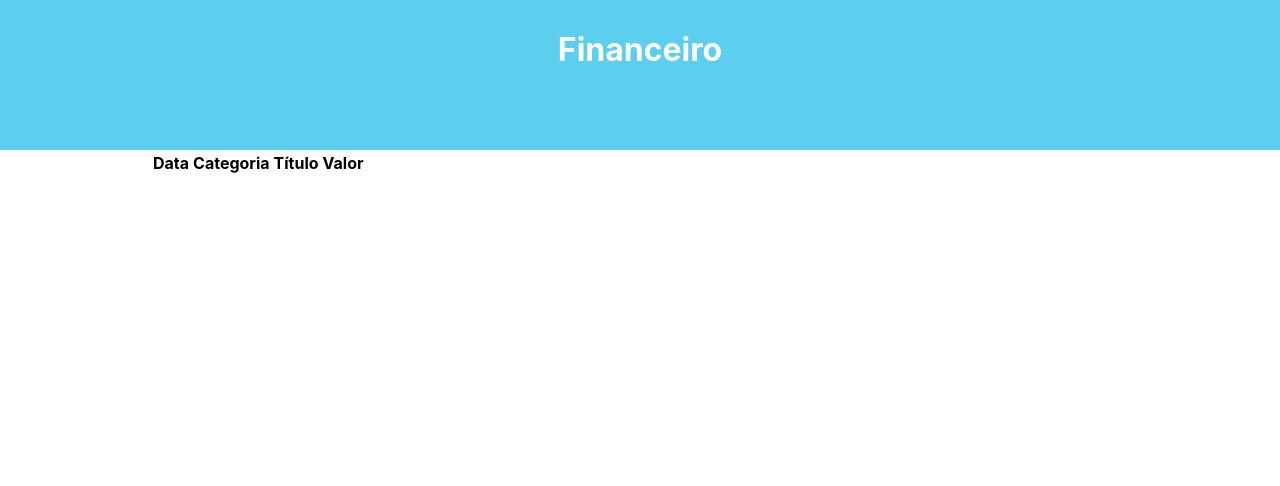
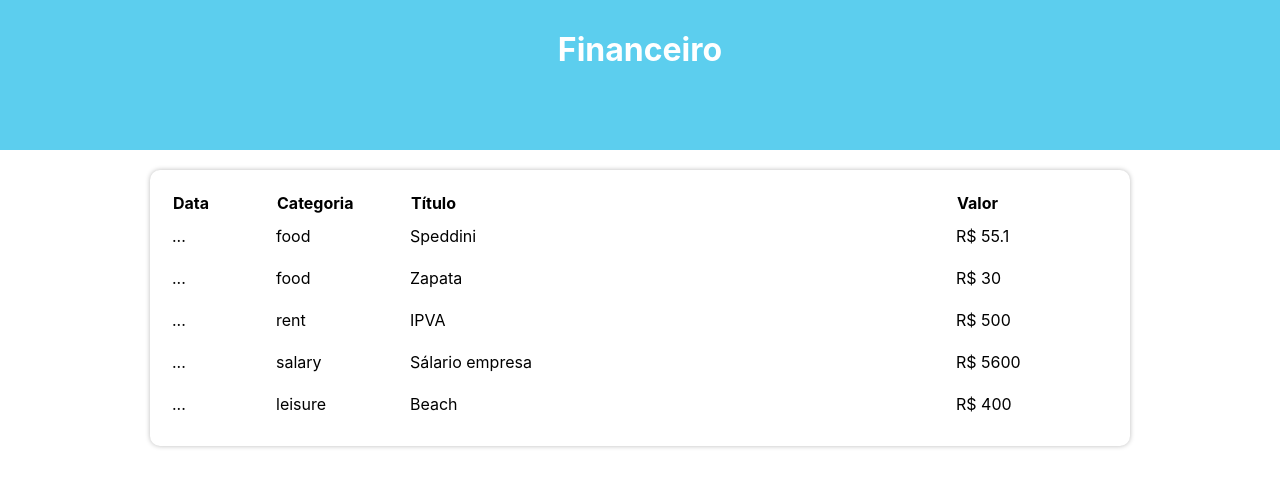
Before and after one commit to guilhermenoliani/expense-manager, a React (Create React App) app: page / in a window 1280 px wide. Shown: the top 486 px of the page. Built offline with nearby package versions, Linux system fonts and the light colour scheme.

Commit message:
Adicionando categorias

```diff
--- a/src/App.tsx
+++ b/src/App.tsx
@@ -11,7 +11,7 @@ import { TableArea } from './components/TableArea';
 const App = () => {
 
   const [list, setList]= useState(items);
-  const [ filteredList, setFilteredList ] = useState<Item[]>([])
+  const [ filteredList, setFilteredList ] = useState<Item[]>([]);
   const [ currentMonth, setCurrentMounth ] = useState(getCurrentMonth());
 
   useEffect(()=>{
@@ -32,7 +32,7 @@ const App = () => {
       {/*Area de inserção*/}
 
 
-      <TableArea/>
+        <TableArea list={filteredList} />
 
 
 
--- a/src/components/TableArea/index.tsx
+++ b/src/components/TableArea/index.tsx
@@ -1,20 +1,29 @@
-import * as C from './styles'
+import * as C from './styles';
+import {Item} from '../../types/Item';
+import {TableItem} from '../TableItem';
 
-export const TableArea = () => {
+
+type Props = {
+    list: Item[]
+}
+
+export const TableArea = ({list}: Props) => {
     return (
         <C.Table>
             <thead>
 
                 <tr>
-                    <C.TableHeadColumn>Data</C.TableHeadColumn>
-                    <C.TableHeadColumn>Categoria</C.TableHeadColumn>
+                    <C.TableHeadColumn width={100}>Data</C.TableHeadColumn>
+                    <C.TableHeadColumn width={130} >Categoria</C.TableHeadColumn>
                     <C.TableHeadColumn>Título</C.TableHeadColumn>
-                    <C.TableHeadColumn>Valor</C.TableHeadColumn>
+                    <C.TableHeadColumn width={150} >Valor</C.TableHeadColumn>
                 </tr>
 
             </thead>
             <tbody>
-
+                {list.map((item, index) => (
+                    <TableItem key={index} item={item} />
+                ))}
             </tbody>
         </C.Table>
     );
--- a/src/components/TableArea/styles.ts
+++ b/src/components/TableArea/styles.ts
@@ -1,7 +1,17 @@
 import styled from "styled-components";
 
 export const Table = styled.table `
+    width: 100%;
+    background-color: #FFF;
+    padding: 20px;
+    box-shadow: 0px 0px 5px #BBB;
+    border-radius: 10px;
+    margin-top: 20px;
 `;
 
-export const TableHeadColumn = styled.th`
+export const TableHeadColumn = styled.th<{width?: number}>`
+    width: ${props => props.width ? `${props.width}px` : `auto`}
+    padding: 10px  0;
+    text-align: left;
+
 `;
--- /dev/null
+++ b/src/components/TableItem/index.tsx
@@ -0,0 +1,19 @@
+import * as C from './styles';
+import {Item} from '../../types/Item';
+
+type Props = {
+    item: Item
+}
+
+export const TableItem = ({item}: Props) => {
+    return (
+        <C.TableLine>
+            <C.TableColumn>...</C.TableColumn>
+            <C.TableColumn>{item.category}</C.TableColumn>
+            <C.TableColumn>{item.title}</C.TableColumn>
+            <C.TableColumn>R$ {item.value}</C.TableColumn>
+
+
+        </C.TableLine>
+    );
+}
--- /dev/null
+++ b/src/components/TableItem/styles.ts
@@ -0,0 +1,8 @@
+import styled from "styled-components";
+
+export const TableLine = styled.tr``;
+
+
+export const TableColumn = styled.td`
+    padding: 10px 0;
+`;
--- a/src/data/items.ts
+++ b/src/data/items.ts
@@ -3,8 +3,8 @@ import { Item } from '../types/Item';
 export const items: Item[] = [
     { date: new Date(2022, 1, 8), category: 'food', title: 'Speddini', value: 55.10},
     { date: new Date(2022, 1, 10), category: 'food', title: 'Zapata', value: 30.00},
-    { date: new Date(2022, 1, 18), category: 'rent', title: 'IPVA', value: 500},
-    { date: new Date(2022, 4, 1), category: 'salary', title: 'Sálario empresa', value: 5600},
-    { date: new Date(2022, 6, 2), category: 'leisure', title: 'Beach', value: 400},
+    { date: new Date(2022, 1, 14), category: 'rent', title: 'IPVA', value: 500},
+    { date: new Date(2022, 1, 3), category: 'salary', title: 'Sálario empresa', value: 5600},
+    { date: new Date(2022, 1, 8), category: 'leisure', title: 'Beach', value: 400},
 
 ];
```
